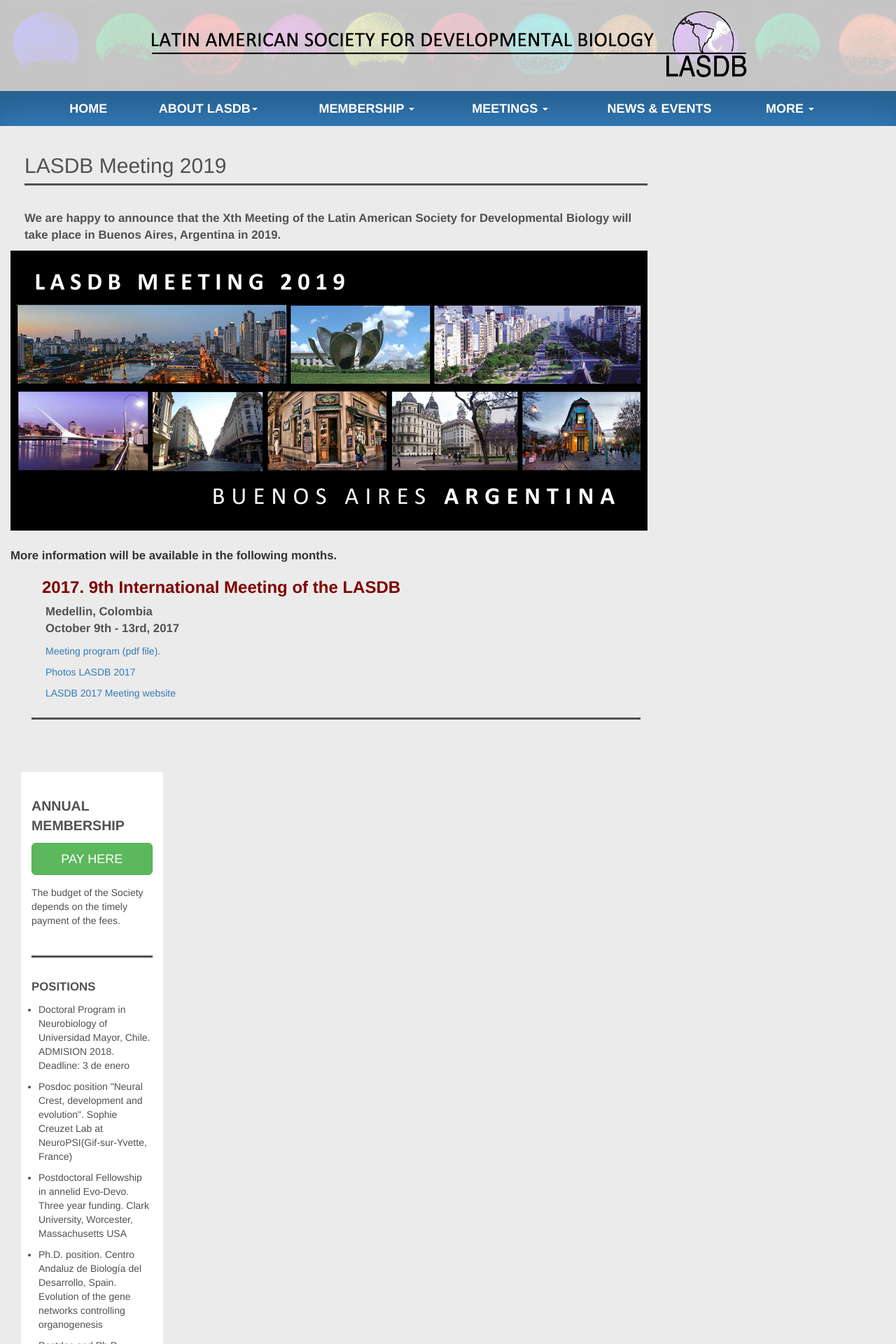
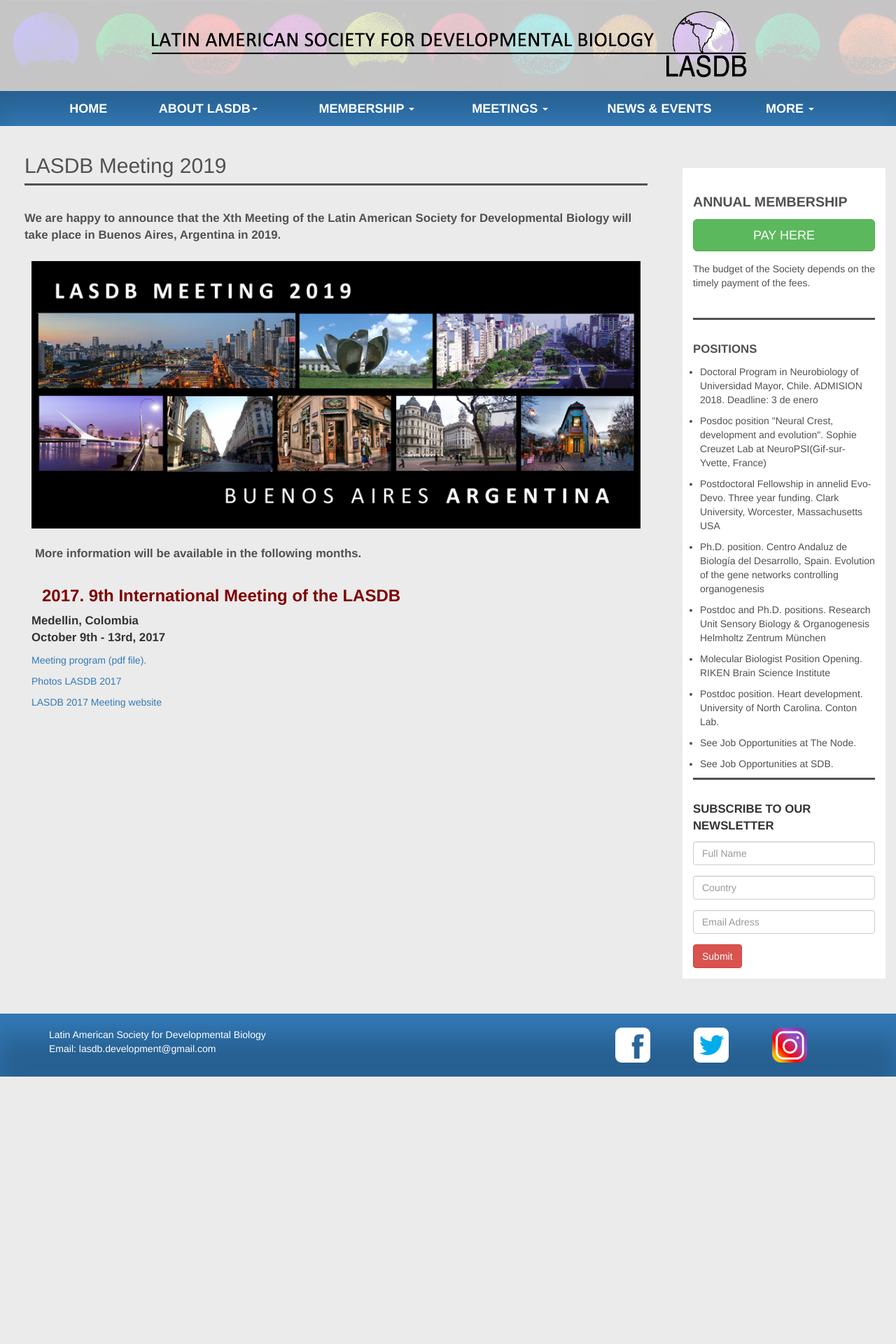
Before and after one commit to lasdb/lasdb.github.io, a Jekyll site: the page built from pages/lasdb2019.html, in a window 1280 px wide. Shown: the top 1920 px of the page at 70% size. Built offline with Jekyll 4.4.1, drawn with Linux system fonts in a browser that asks for light colours; nearby versions of some CDN libraries; after the commit the page ends 1538 px from its top, so only the background shows below that.

Commit message:
Update lasdb2019.html

```diff
--- a/pages/lasdb2019.html
+++ b/pages/lasdb2019.html
@@ -6,9 +6,9 @@
 <h2 class="page-header" id="page-news-header">LASDB Meeting 2019</h2>
 
     <div class="panel-body">
-        <p style="font-weight:bold; font-size: 1.2em;"> We are happy to announce that the Xth Meeting of the Latin American Society for Developmental Biology will take place in Buenos Aires, Argentina in 2019. </p>
+        <p style="font-weight:bold; font-size: 1.2em;"> We are happy to announce that the Xth Meeting of the Latin American Society for Developmental Biology will take place in Buenos Aires, Argentina in 2019. <br></p>
         <p> </p>
-        <div class="row">
+        <div class="panel-body" style="padding-left:20;">
             <img src="{{site.baseurl}}/img/carrousel-BA2019.jpg" class="img-BA2019 img-responsive" style=""/>
         <p style="font-weight:bold; font-size: 1.2em;">  <br> More information will be available in the following months. </p>
         <p> </p>
@@ -20,7 +20,7 @@
         <div class="panel-heading">
             <h3 class="meeting-title">2017. 9th International Meeting of the LASDB</h3>
         </div>
-        <div class="panel-body" style="padding-top:0;">
+
             <p style="font-weight:bold; font-size: 1.2em;"> Medellin, Colombia <br> October 9th - 13rd, 2017 </p>
             <p> <a target="_blank" href="../pdfs/2017-meeting-program.pdf"> Meeting program (pdf file).</a>
             </p>
```
